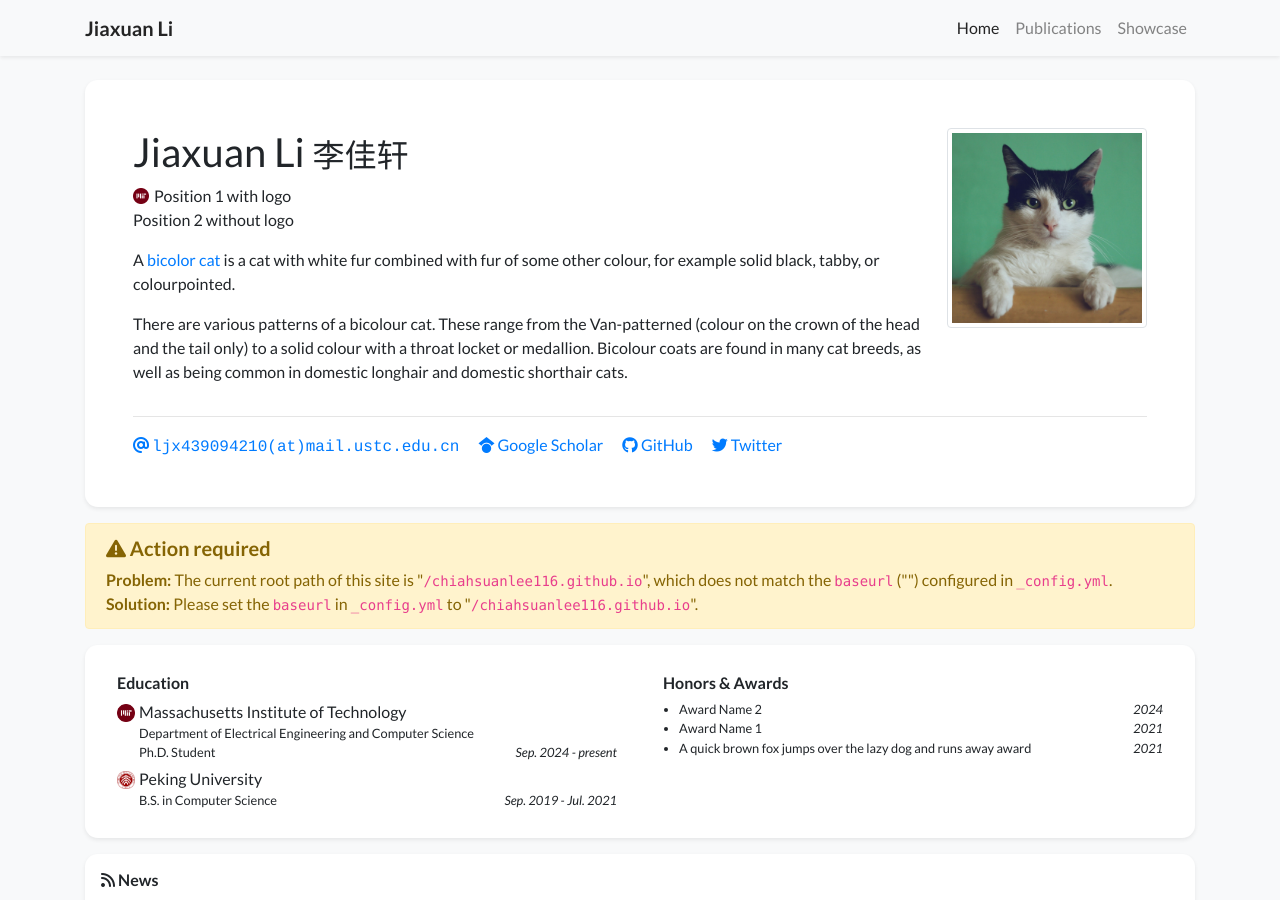
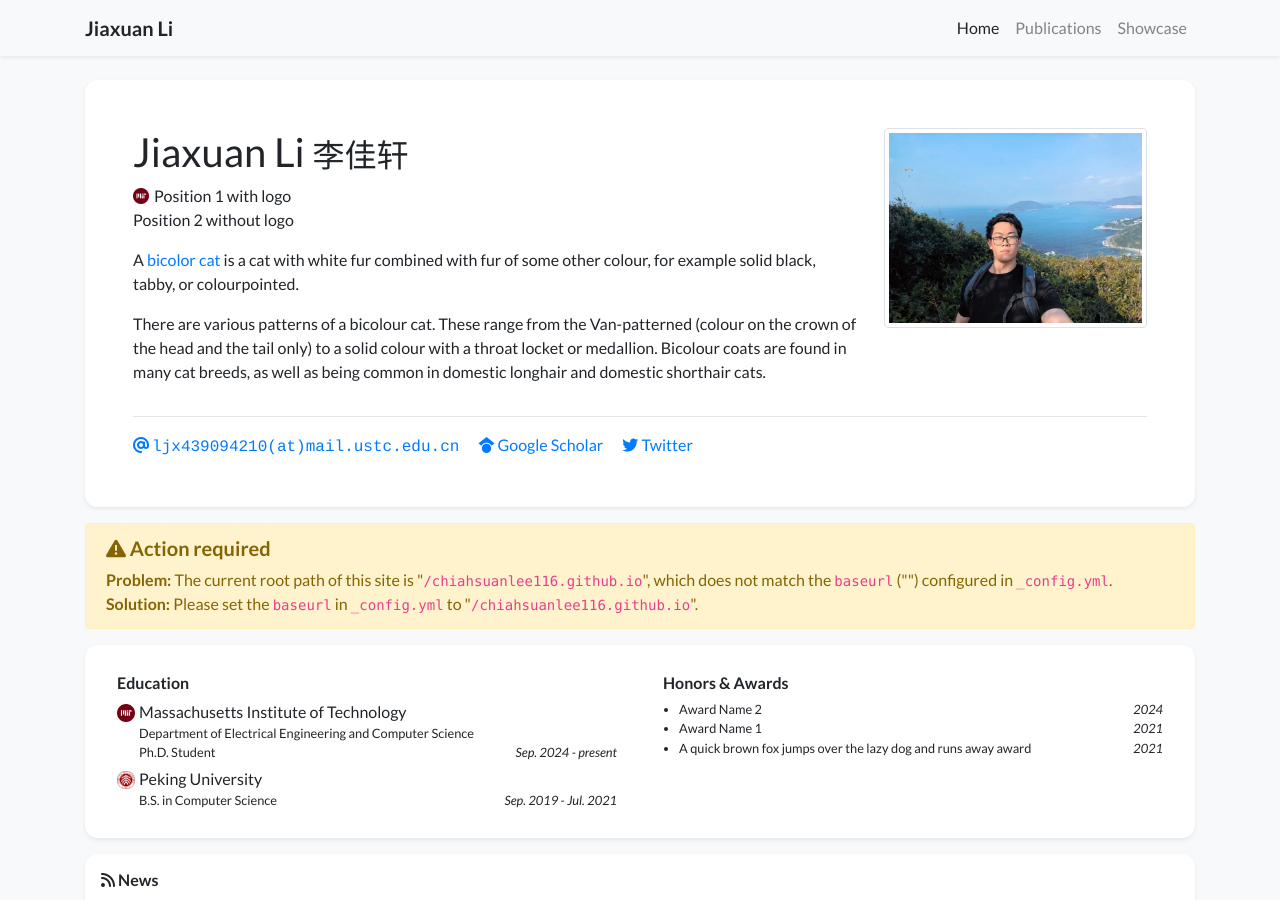
Before and after one commit to ChiaHsuanLee116/chiahsuanlee116.github.io, a Jekyll site: the page built from index.html, in a window 1280 px wide and 900 px high. Built offline with Jekyll 4.4.1, drawn with Linux system fonts in a browser that asks for light colours; nearby versions of some CDN libraries; a style sheet for code colours, icons or effects is not loaded.

Commit message:
Update profile.yml

```diff
--- a/_data/profile.yml
+++ b/_data/profile.yml
@@ -11,7 +11,7 @@
 email: "ljx439094210@mail.ustc.edu.cn"
 # cv_link: link-to-your-cv-file
 gscholar: FIwjdMMAAAAJ  # This is an example, replace it with your own Google Scholar ID
-github: your_github_id
+#github: your_github_id
 twitter: your_twitter_id  # Do not include the '@' symbol
 # wechat_qrcode: /assets/images/etc/wechat.jpg
 # wechat_prompt: >-
@@ -30,9 +30,9 @@
     as well as being common in domestic longhair and domestic shorthair cats.
   </p>
 
-portrait_url: /assets/images/photos/portrait.jpg
+portrait_url: /assets/images/photos/me.jpg
 portrait_caption: >-
-  Photo by Manja Vitolic on Unsplash (this caption is optional, comment it out to disable).
+  Photo at the Dragon's Back (龙脊山).
 
 education:
 - name: Massachusetts Institute of Technology
```
